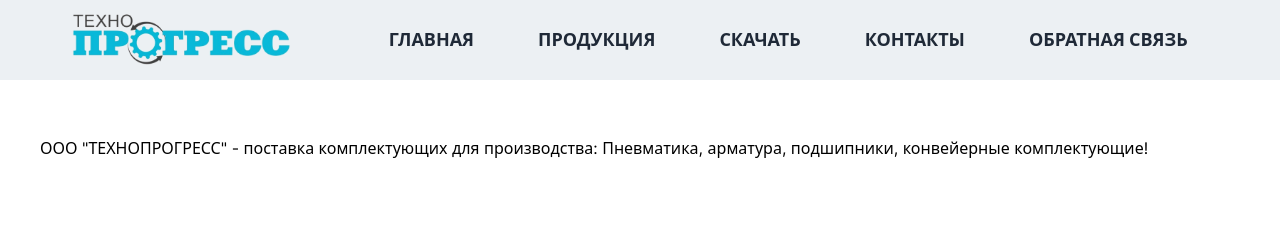
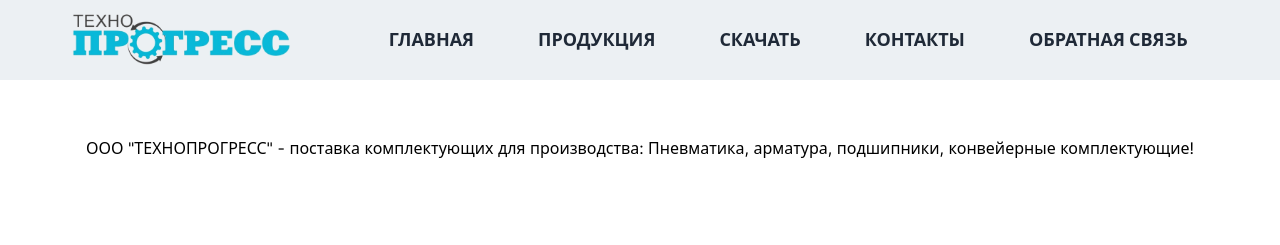
Before and after one commit to SoraHimmel2/TehnoProgress, a Next.js app: page / in a window 1280 px wide. Shown: the top 245 px of the page. Built offline with nearby package versions, Linux system fonts and the light colour scheme.

Commit message:
change h text align

```diff
--- a/src/components/MainPage/ImageWithText.tsx
+++ b/src/components/MainPage/ImageWithText.tsx
@@ -4,7 +4,7 @@
 
 const ImageWithText: React.FunctionComponent = () => {
   return (
-    <div className='p-10 text-left'>
+    <div className='p-10 text-left md:text-center'>
       ООО "ТЕХНОПРОГРЕСС" - поставка комплектующих для производства: Пневматика,
       арматура, подшипники, конвейерные комплектующие!
     </div>
```
